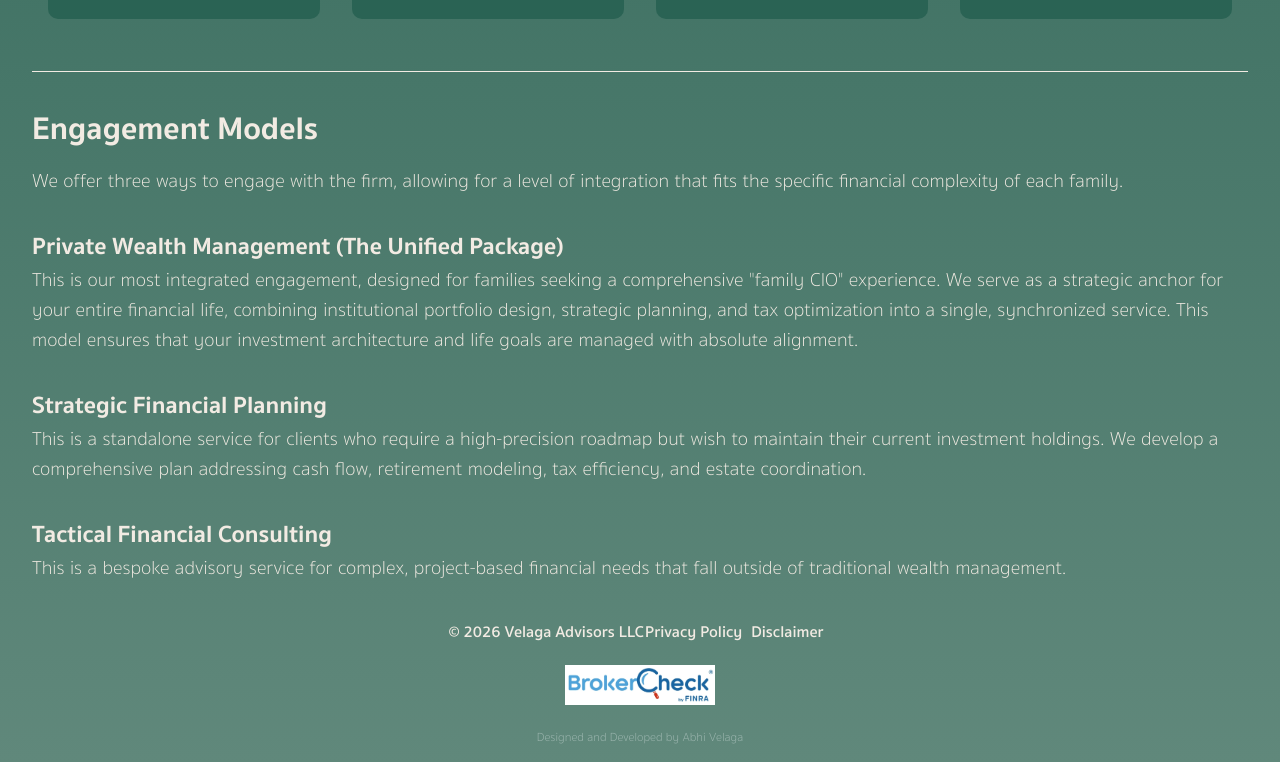
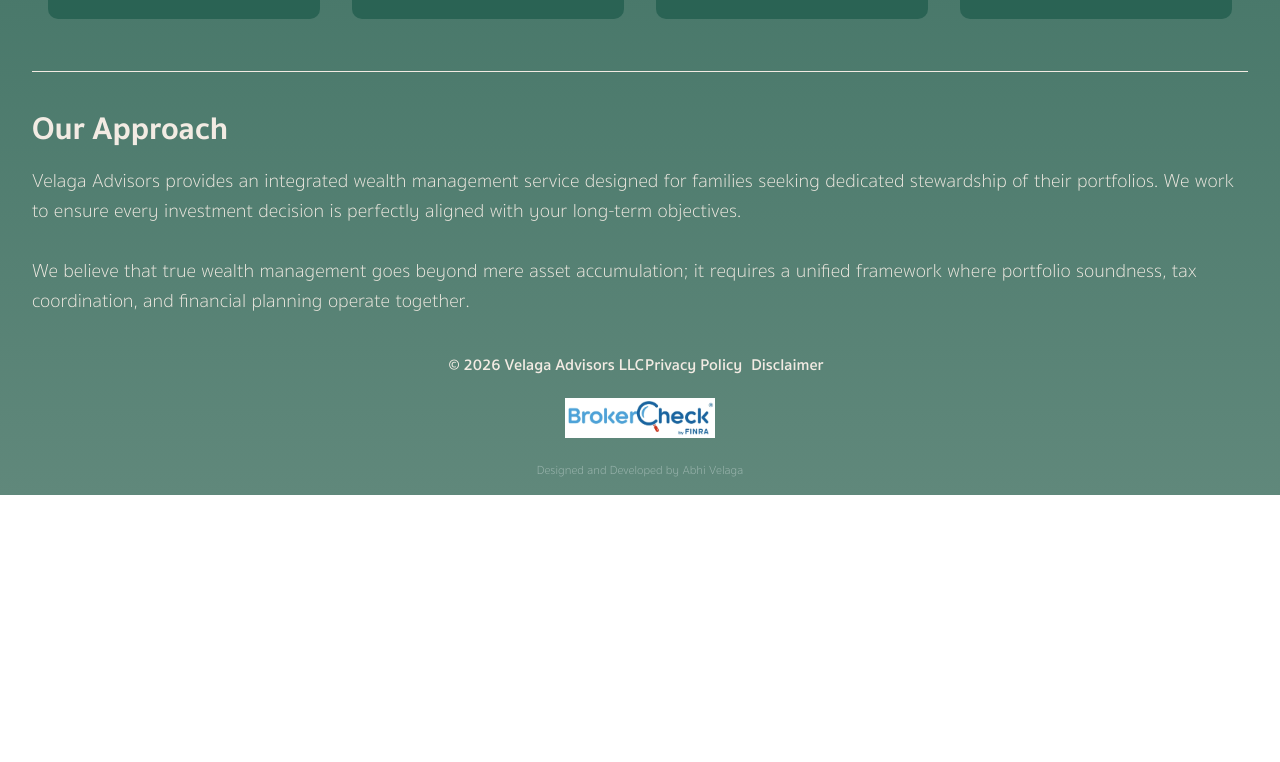
Before and after one commit to avelaga/velagaadvisors, a Next.js app: page /services in a window 1280 px wide. Shown: the part 691-1453 px from the top of the page. After the commit the page ends 1186 px from the top, so only its background shows below. Built offline with nearby package versions, Linux system fonts and the light colour scheme.

Commit message:
updated services page

```diff
--- a/pages/services.js
+++ b/pages/services.js
@@ -79,28 +79,12 @@ export default function Services() {
           </div>
           <div className={styles.divider} />
           <div className={`${styles.midheader} ${styles.servicesTitleSpace}`}>
-            Engagement Models
+            Our Approach
           </div>
           <div className={styles.body}>
-            We offer three ways to engage with the firm, allowing for a level of integration that fits the specific financial complexity of each family.
-          </div>
-          <div className={styles.subheader}>
-            Private Wealth Management (The Unified Package)
-          </div>
-          <div className={styles.body}>
-            This is our most integrated engagement, designed for families seeking a comprehensive "family CIO" experience. We serve as a strategic anchor for your entire financial life, combining institutional portfolio design, strategic planning, and tax optimization into a single, synchronized service. This model ensures that your investment architecture and life goals are managed with absolute alignment.
-          </div>
-          <div className={styles.subheader}>
-            Strategic Financial Planning
-          </div>
-          <div className={styles.body} >
-            This is a standalone service for clients who require a high-precision roadmap but wish to maintain their current investment holdings. We develop a comprehensive plan addressing cash flow, retirement modeling, tax efficiency, and estate coordination.
-          </div>
-          <div className={styles.subheader}>
-            Tactical Financial Consulting
-          </div>
-          <div className={styles.body}>
-            This is a bespoke advisory service for complex, project-based financial needs that fall outside of traditional wealth management.
+            Velaga Advisors provides an integrated wealth management service designed for families seeking dedicated stewardship of their portfolios. We work to ensure every investment decision is perfectly aligned with your long-term objectives.
+            <br /><br/>
+            We believe that true wealth management goes beyond mere asset accumulation; it requires a unified framework where portfolio soundness, tax coordination, and financial planning operate together.
           </div>
         </div>
       </main>
```
